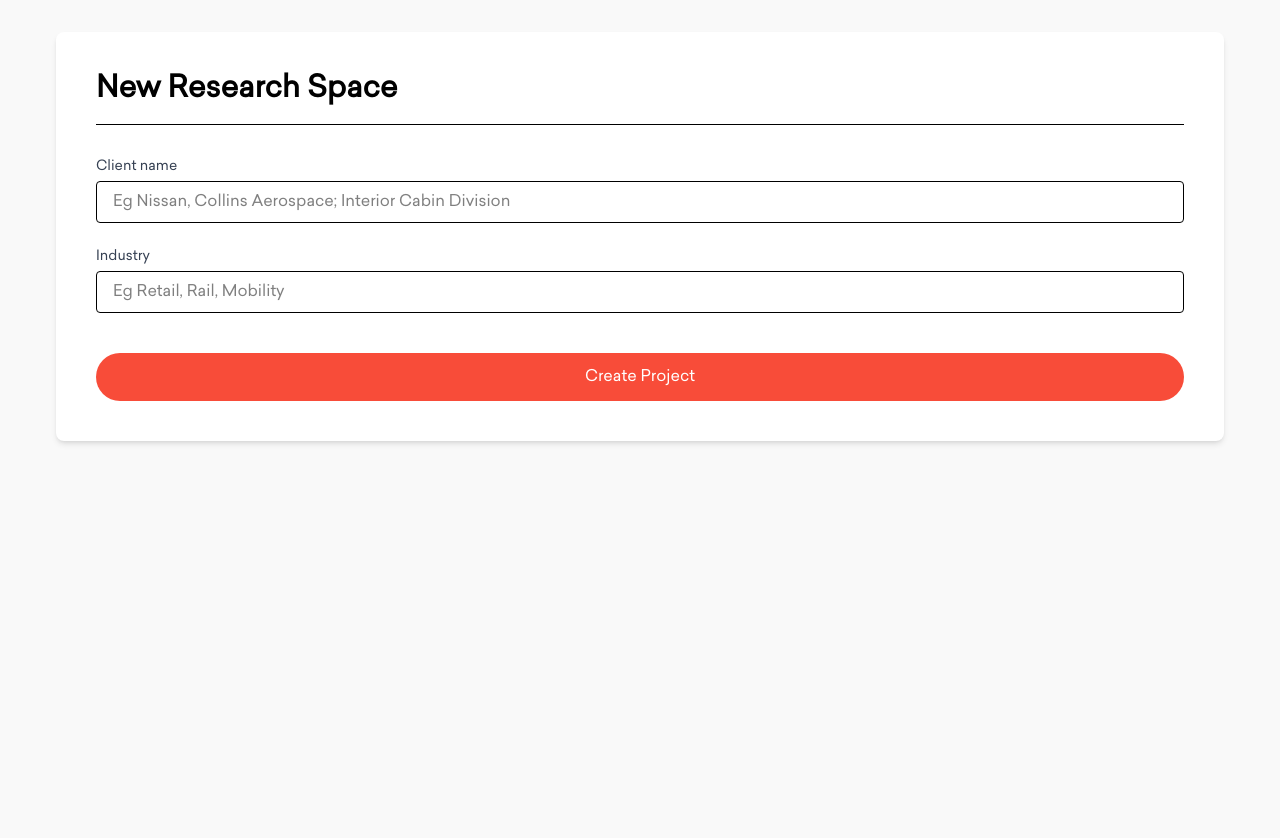
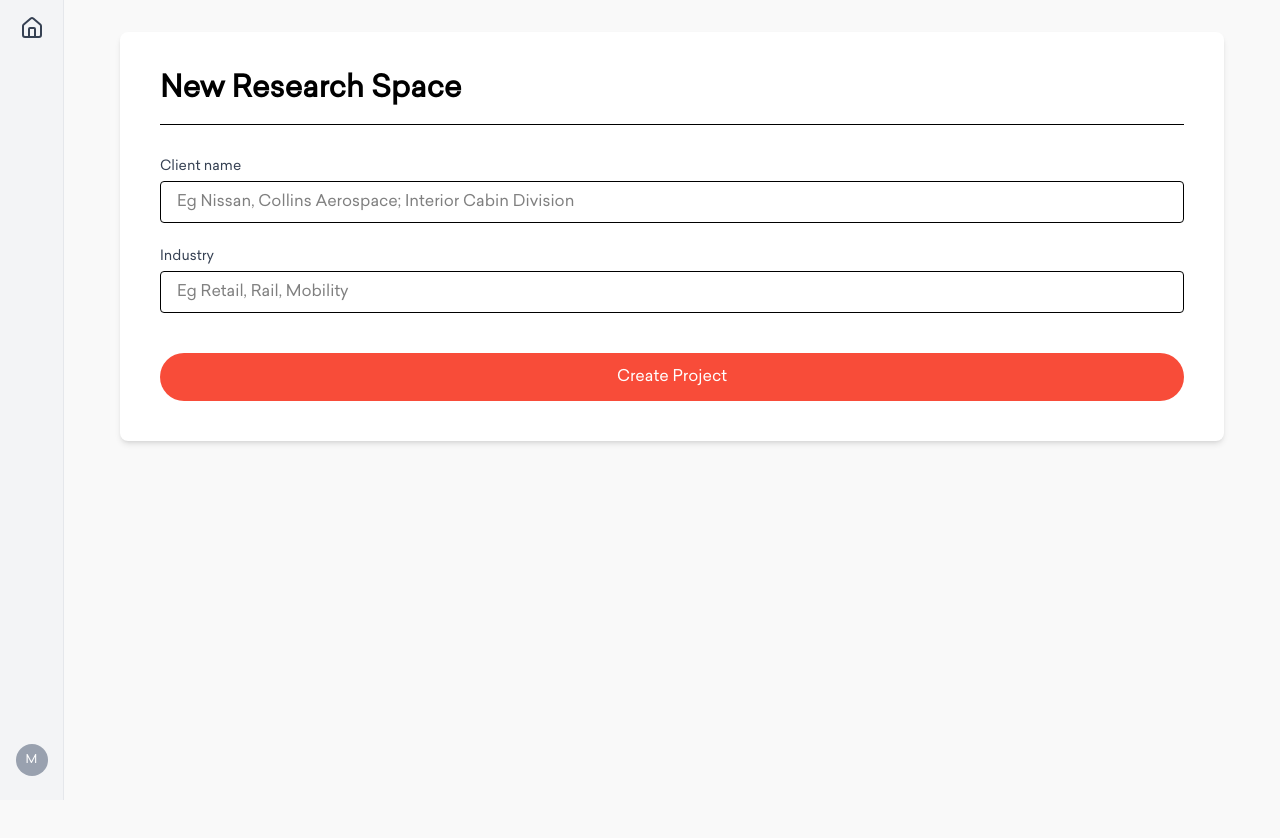
Before and after one commit to mormedi-lab/aggregator, a React (Vite) app in the folder frontend/: page /new in a window 1280 px wide. Shown: the top 838 px of the page. Built offline with nearby package versions, Linux system fonts and the light colour scheme; no server answers.

Commit message:
side menu implemented (#7)
routing logic changed, each route/page is now wrapped in AppLayout,
which applies the menu to all pages except login

```diff
--- a/frontend/package.json
+++ b/frontend/package.json
@@ -12,6 +12,7 @@
   "dependencies": {
     "@tailwindcss/vite": "^4.1.0",
     "autoprefixer": "^10.4.21",
+    "lucide-react": "^0.503.0",
     "postcss": "^8.5.3",
     "react": "^19.0.0",
     "react-dom": "^19.0.0",
--- a/frontend/src/App.tsx
+++ b/frontend/src/App.tsx
@@ -1,17 +1,35 @@
-import { Routes, Route } from "react-router-dom";
+import { Routes, Route, Navigate } from "react-router-dom";
+import AppLayout from "./layout/AppLayout";
 import LoginPage from "./pages/LoginPage";
 import ProjectsPage from "./pages/ProjectsPage";
 import ProjectDefinitionPage from "./pages/ProjectDefinitionPage";
 
 function App() {
   return (
-    <div className="p-6">
-      <Routes>
-        <Route path="/" element={<LoginPage />} />
-        <Route path="/projects" element={<ProjectsPage />} />
-        <Route path="/new" element={<ProjectDefinitionPage />} />
-      </Routes>
-    </div>
+    <Routes>
+      <Route path="/login" element={<LoginPage />} />
+
+      <Route
+        path="/projects"
+        element={
+          <AppLayout>
+            <ProjectsPage />
+          </AppLayout>
+        }
+      />
+
+      <Route
+        path="/new"
+        element={
+          <AppLayout>
+            <ProjectDefinitionPage />
+          </AppLayout>
+        }
+      />
+
+      {/* Fallback redirect */}
+      <Route path="*" element={<Navigate to="/projects" replace />} />
+    </Routes>
   );
 }
 
--- /dev/null
+++ b/frontend/src/components/Sidebar.tsx
@@ -0,0 +1,21 @@
+// frontend/src/components/Sidebar.tsx
+import { Home } from "lucide-react";
+import { useNavigate } from "react-router-dom";
+
+export default function Sidebar() {
+  const navigate = useNavigate();
+
+  return (
+    <div className="h-screen w-16 bg-gray-100 border-r border-gray-200 flex flex-col items-center py-4">
+      <button onClick={() => navigate("/")} className="mb-4">
+        <Home className="w-6 h-6 text-gray-700 hover:text-black" />
+      </button>
+      {/* Add more icons here in the future */}
+      <div className="mt-auto mb-2">
+        <div className="w-8 h-8 rounded-full bg-gray-400 flex items-center justify-center text-white text-xs">
+          M
+        </div>
+      </div>
+    </div>
+  );
+}
--- /dev/null
+++ b/frontend/src/layout/AppLayout.tsx
@@ -0,0 +1,12 @@
+// frontend/src/components/AppLayout.tsx
+import { ReactNode } from "react";
+import Sidebar from "../components/Sidebar";
+
+export default function AppLayout({ children }: { children: ReactNode }) {
+  return (
+    <div className="flex">
+      <Sidebar />
+      <main className="flex-1 p-6">{children}</main>
+    </div>
+  );
+}
```
Also changed, not shown: 1 other file (tests, documents, lock files or other folders).
